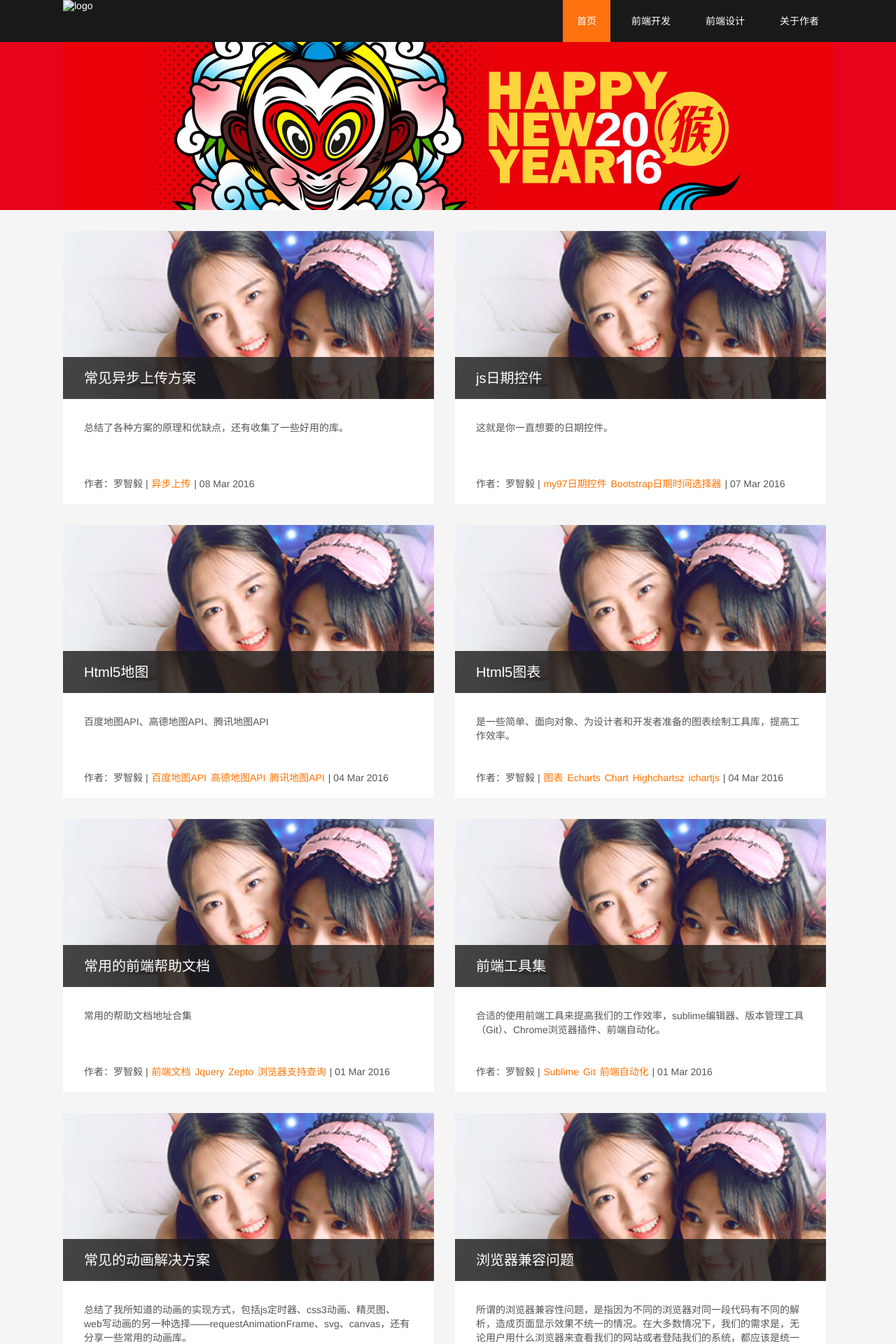
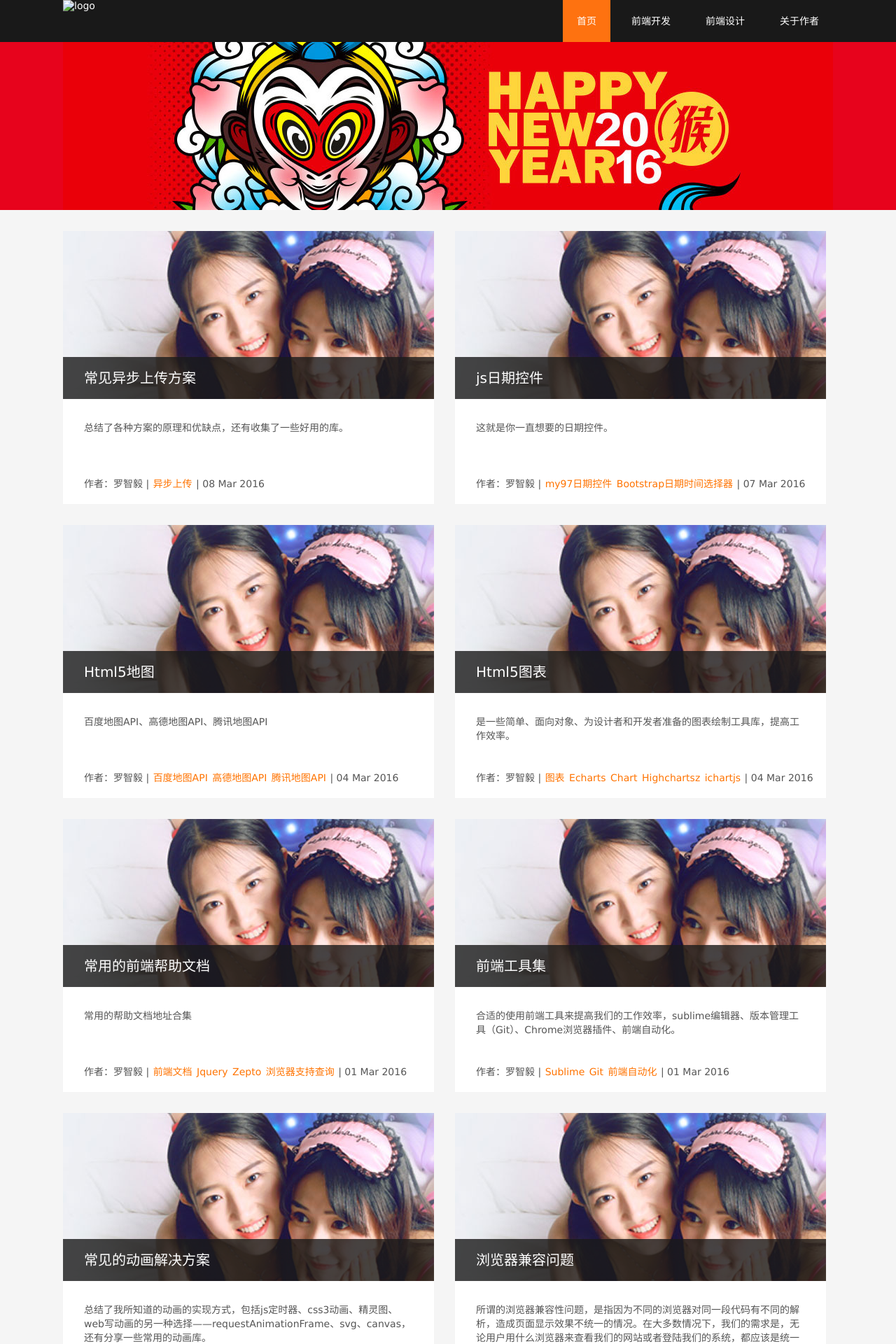
Before and after one commit to luozyiii/blog, a Jekyll site: the page built from index.html, in a window 1280 px wide. Shown: the top 1920 px of the page at 70% size. Built offline with Jekyll 4.4.1, drawn with Linux system fonts in a browser that asks for light colours.

Commit message:
更改字体

```diff
--- a/css/reset.css
+++ b/css/reset.css
@@ -31,7 +31,7 @@ caption, th {
     text-align: left;
 }
 body {
-    font-family: "Helvetica Neue", Helvetica, STHeiTi, sans-serif;
+    font-family: "ff-tisa-web-pro-1", "ff-tisa-web-pro-2", "Lucida Grande", "Helvetica Neue", Helvetica, Arial, "Microsoft YaHei", "Hiragino Sans GB", "Hiragino Sans GB W3", "WenQuanYi Micro Hei", sans-serif;
     font-size: 14px;
     background-color: #f5f5f5;
     color: #555;
```
